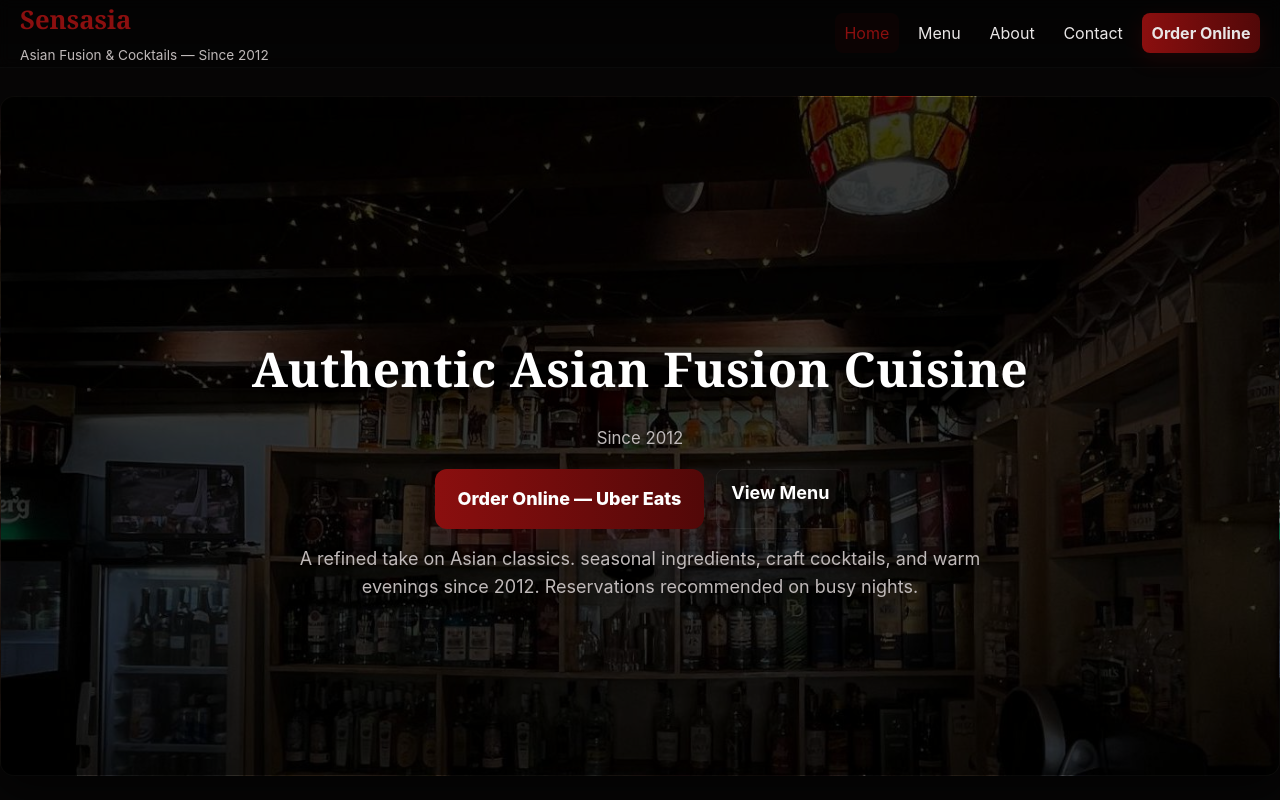
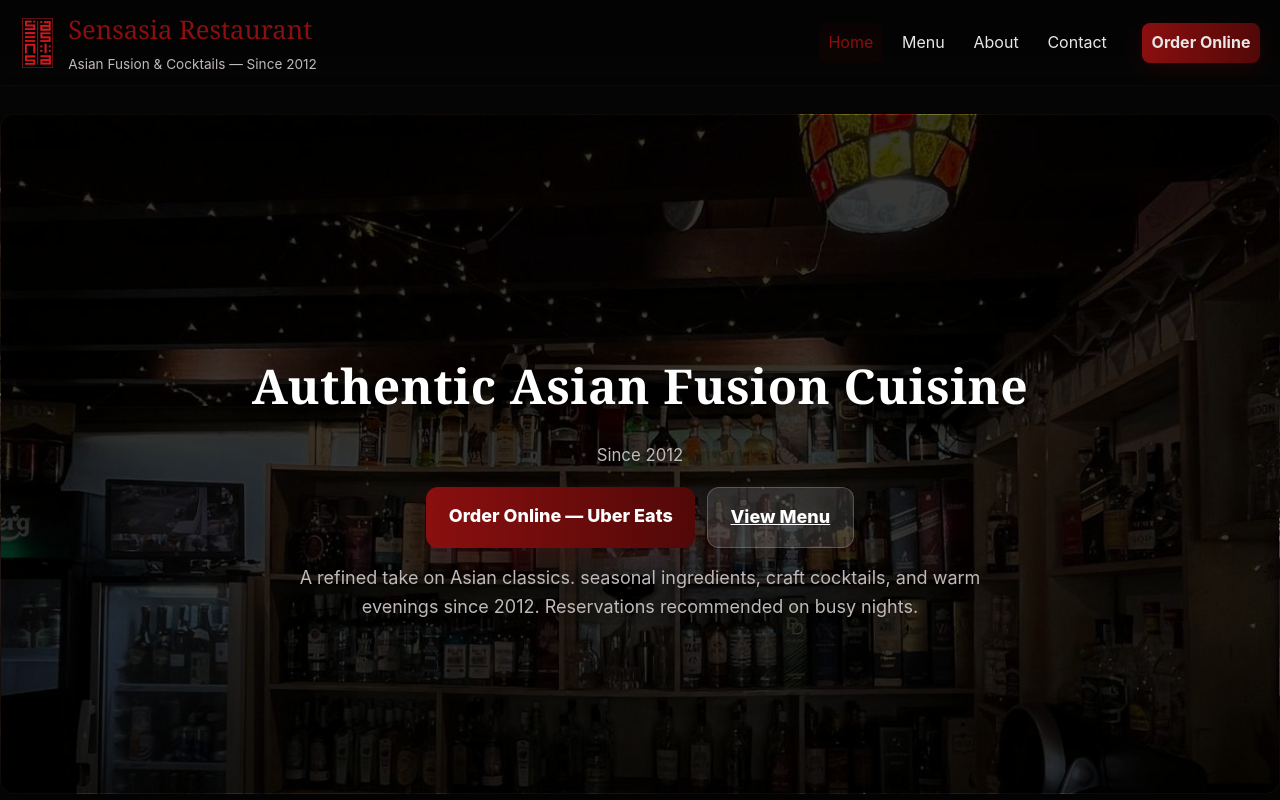
Before and after one commit to dion-nikila/sensasia-website, a React (Create React App) app: page / in a window 1280 px wide. Shown: the top 800 px of the page. Built offline with nearby package versions, Linux system fonts and the light colour scheme.

Commit message:
bug fixes

```diff
--- a/src/App.css
+++ b/src/App.css
@@ -28,14 +28,115 @@ body{
 .container{ max-width:var(--max-width); margin:0 auto; padding:2.5rem 1.25rem; }
 
 /* NAVBAR */
-.nav{ border-bottom:1px solid rgba(255,255,255,0.03); background:linear-gradient(180deg, rgba(0,0,0,0.5), rgba(0,0,0,0.25)); position:sticky; top:0; z-index:9999; backdrop-filter: blur(6px); }
-.nav-inner{ display:flex; align-items:center; justify-content:space-between; flex-wrap:wrap; padding:1.1rem 1.5rem; }
-.brand-title{ margin:0; font-family: "Playfair Display", Georgia, serif; font-size:1.6rem; color:var(--crimson); }
-.brand-sub{ font-size:0.85rem; color:var(--muted); margin-top:0.25rem; }
-.links{ display:flex; flex-wrap:wrap; gap:0.6rem; }
-.links a{ margin-left:0; color:#e9e6e6; text-decoration:none; padding:0.45rem 0.6rem; border-radius:8px; transition:all .18s ease; font-size:1rem; }
-.links a.active, .links a:hover{ color:var(--crimson); background: rgba(139,15,15,0.06); }
-.nav-order{ margin-left:1rem; background: linear-gradient(90deg, var(--crimson), var(--crimson-deep)); padding:0.55rem 0.9rem; border-radius:10px; color:#fff; font-weight:700; text-decoration:none; box-shadow: 0 6px 20px rgba(139,15,15,0.17); }
+.nav {
+  border-bottom: 1px solid rgba(255, 255, 255, 0.03);
+  background: linear-gradient(180deg, rgba(0,0,0,0.5), rgba(0,0,0,0.25));
+  position: sticky;     /* keeps navbar at top */
+  top: 0;
+  z-index: 9999;
+  backdrop-filter: blur(6px);
+  padding-top: 0.6rem;
+  padding-bottom: 0.6rem;
+}
+
+.nav-inner {
+  display: flex;
+  align-items: center;  /* vertically center content */
+  justify-content: space-between;
+  flex-wrap: wrap;
+  padding-left: 1.5rem;
+  padding-right: 1.5rem;
+}
+
+/* Brand: logo + text */
+.brand {
+  display: flex;
+  align-items: center;
+}
+
+.brand-logo {
+  height: 50px;
+  width: auto;
+  object-fit: contain;
+  margin-right: 0.8rem;
+}
+
+.brand-text {
+  display: flex;
+  flex-direction: column;
+}
+
+.brand-title {
+  font-family: "Playfair Display", Georgia, serif;
+  font-size: 1.6rem;
+  color: var(--crimson);
+  margin: 0;
+}
+
+.brand-sub {
+  font-size: 0.85rem;
+  color: var(--muted);
+  margin-top: 0.2rem;
+}
+
+/* Navigation links */
+.links {
+  display: flex;
+  flex-wrap: wrap;
+  gap: 0.6rem;
+  align-items: center;
+}
+
+.links a {
+  color: #e9e6e6;
+  text-decoration: none;
+  padding: 0.45rem 0.6rem;
+  border-radius: 8px;
+  transition: all 0.18s ease;
+  font-size: 1rem;
+}
+
+.links a.active,
+.links a:hover {
+  color: var(--crimson);
+  background: rgba(139, 15, 15, 0.06);
+}
+
+.nav-order {
+  margin-left: 1rem;
+  background: linear-gradient(90deg, var(--crimson), var(--crimson-deep));
+  padding: 0.55rem 0.9rem;
+  border-radius: 10px;
+  color: #fff;
+  font-weight: 700;
+  text-decoration: none;
+  box-shadow: 0 6px 20px rgba(139, 15, 15, 0.17);
+}
+
+/* Hamburger toggle */
+.nav-toggle {
+  display: none;
+}
+
+/* Mobile responsiveness */
+@media (max-width: 768px) {
+  .nav-toggle {
+    display: block;
+    cursor: pointer;
+    font-size: 1.5rem;
+    color: #fff;
+  }
+  .links {
+    display: none;
+    flex-direction: column;
+    width: 100%;
+    margin-top: 0.5rem;
+  }
+  .links.active {
+    display: flex;
+  }
+}
+
 
 /* Mobile Hamburger */
 .nav-toggle{ display:none; font-size:1.5rem; color:var(--white); cursor:pointer; }
@@ -54,6 +155,40 @@ body{
 .btn:hover{ transform: translateY(-2px); background:var(--crimson-deep); }
 .btn-outline{ background:transparent; border:1px solid rgba(255,255,255,0.06); color:var(--white); padding:0.55rem 0.9rem; border-radius:8px; }
 .btn-primary-hero{ padding:0.95rem 1.4rem; border-radius:12px; font-weight:800; background: linear-gradient(90deg,var(--crimson),var(--crimson-deep)); box-shadow:0 10px 28px rgba(139,15,15,0.18); color:#fff; }
+
+/* Secondary hero button – more visible, centered text, elegant style */
+.btn-secondary-hero {
+  background: rgba(255, 255, 255, 0.12);  /* subtle light background */
+  color: #fff;                             /* text color */
+  border: 1px solid rgba(255, 255, 255, 0.2);
+  padding: 0.95rem 1.4rem;                 /* same height as primary button */
+  border-radius: 12px;
+  font-weight: 800;
+  display: flex;
+  align-items: center;                      /* vertically center text */
+  justify-content: center;                  /* horizontally center text */
+  transition: all 0.25s ease;
+}
+
+.btn-secondary-hero:hover {
+  background: rgba(255, 255, 255, 0.22);  /* slightly brighter on hover */
+  transform: translateY(-2px);
+  color: #fff;
+  border-color: rgba(255, 255, 255, 0.3);
+}
+
+@media (max-width: 768px) {
+  .hero-actions {
+    flex-direction: column;   /* stack buttons */
+    gap: 12px;
+  }
+
+  .hero-actions .btn-primary-hero,
+  .hero-actions .btn-secondary-hero {
+    width: 100%;              /* full width */
+    justify-content: center;  /* center text */
+  }
+}
 
 /* Root spacing */
 .page-root{ padding-bottom:48px; }
@@ -156,28 +291,122 @@ body{
 .spotlight-desc{ color:#cfc7c7; font-size:1rem; }
 
 /* Featured grid */
-.featured-grid{ display:grid; grid-template-columns:repeat(4,1fr); gap:18px; margin-top:18px; }
-@media (max-width:1100px){ .featured-grid{ grid-template-columns:repeat(2,1fr); } }
-.featured-card{
-  height:240px;
-  border-radius:12px;
-  background-size:cover;
-  background-position:center;
-  position:relative;
-  overflow:hidden;
-  border:1px solid rgba(255,255,255,0.03);
-  display:flex;
-  align-items:flex-end;
-  box-shadow:0 12px 30px rgba(0,0,0,0.55);
-  transition: transform .22s ease, box-shadow .22s ease;
-  background-color: rgba(0,0,0,0.5);
+.featured-grid {
+  display: grid;
+  grid-template-columns: repeat(4, 1fr);
+  gap: 18px;
+  margin-top: 18px;
+}
+
+/* Desktop -> Tablet */
+@media (max-width: 1100px) {
+  .featured-grid {
+    grid-template-columns: repeat(2, 1fr);
+  }
+}
+
+/* Mobile screens */
+@media (max-width: 760px) {
+  .featured-grid {
+    grid-template-columns: 1fr; /* single column */
+    gap: 14px;
+  }
+}
+
+/* Featured card */
+.featured-card {
+  height: 240px;
+  border-radius: 12px;
+  background-size: cover;
+  background-position: center;
+  position: relative;
+  overflow: hidden;
+  border: 1px solid rgba(255, 255, 255, 0.03);
+  display: flex;
+  align-items: flex-end;
+  box-shadow: 0 12px 30px rgba(0, 0, 0, 0.55);
+  transition: transform 0.22s ease, box-shadow 0.22s ease;
+  background-color: rgba(0, 0, 0, 0.5);
   background-blend-mode: multiply;
 }
-.featured-card::after{ content:""; position:absolute; inset:0; background: rgba(0,0,0,0.5); z-index:1; pointer-events:none; }
-.featured-card:hover{ transform: translateY(-6px); box-shadow: 0 20px 48px rgba(0,0,0,0.65); }
-.featured-meta{ position:relative; z-index:2; width:100%; padding:18px; display:flex; justify-content:space-between; align-items:flex-end; color:#fff; text-shadow:0 4px 12px rgba(0,0,0,0.6); }
-.featured-name{ font-family:"Playfair Display", Georgia, serif; font-weight:700; font-size:1.15rem; }
-.featured-price{ font-weight:800; color:#ffdede; }
+
+.featured-card::after {
+  content: "";
+  position: absolute;
+  inset: 0;
+  background: rgba(0, 0, 0, 0.5);
+  z-index: 1;
+  pointer-events: none;
+}
+
+.featured-card:hover {
+  transform: translateY(-6px);
+  box-shadow: 0 20px 48px rgba(0, 0, 0, 0.65);
+}
+
+/* Card content */
+.featured-meta {
+  position: relative;
+  z-index: 2;
+  width: 100%;
+  padding: 18px;
+  display: flex;
+  justify-content: space-between;
+  align-items: flex-end;
+  color: #fff;
+  text-shadow: 0 4px 12px rgba(0, 0, 0, 0.6);
+}
+
+/* Card text */
+.featured-name {
+  font-family: "Playfair Display", Georgia, serif;
+  font-weight: 700;
+  font-size: 1.15rem;
+}
+
+.featured-price {
+  font-weight: 800;
+  color: #ffdede;
+}
+
+/* Tablet adjustments */
+@media (max-width: 1024px) {
+  .featured-card {
+    height: 220px;
+  }
+
+  .featured-name {
+    font-size: 1.05rem;
+  }
+
+  .featured-price {
+    font-size: 1rem;
+  }
+}
+
+/* Mobile adjustments */
+@media (max-width: 760px) {
+  .featured-card {
+    height: 200px;
+  }
+
+  .featured-meta {
+    flex-direction: column; /* stack name & price */
+    align-items: flex-start;
+    padding: 12px;
+    text-shadow: 0 3px 10px rgba(0, 0, 0, 0.6);
+  }
+
+  .featured-name {
+    font-size: 1rem;
+    margin-bottom: 6px;
+  }
+
+  .featured-price {
+    font-size: 0.95rem;
+  }
+}
+
 
 /* Schedule / Events */
 .large-schedule-grid{ display:flex; gap:20px; justify-content:space-between; margin-top:18px; }
@@ -270,18 +499,20 @@ body{
 
 .menu-subtitle {
   font-size: 1.1rem;
-  color: #bfb9b9; /* muted text matching site theme */
+  color: #bfb9b9; /* muted text */
   margin-bottom: 3rem;
 }
 
+/* Grid Layout */
 .menu-grid {
   display: grid;
   grid-template-columns: repeat(auto-fit, minmax(380px, 1fr));
   gap: 2.5rem;
 }
 
+/* Individual Menu Card */
 .menu-card {
-  background: #121212; /* matches panel color from your site */
+  background: #121212;
   padding: 2rem;
   border-radius: 16px;
   box-shadow: 0 6px 20px rgba(0, 0, 0, 0.25);
@@ -294,10 +525,11 @@ body{
   box-shadow: 0 12px 30px rgba(0, 0, 0, 0.45);
 }
 
+/* Menu Header */
 .menu-header h3 {
   font-size: 1.6rem;
   margin-bottom: 0.3rem;
-  color: #8b0f0f; /* matches brand accent */
+  color: #8b0f0f;
 }
 
 .menu-header p {
@@ -306,11 +538,37 @@ body{
   margin-bottom: 1.2rem;
 }
 
-.menu-frame {
-  border: none; /* removed white border */
+/* Responsive Iframe Wrapper */
+.menu-frame-wrapper {
+  position: relative;
+  width: 100%;
+  padding-top: 141%; /* maintains aspect ratio */
+  overflow: hidden;
   border-radius: 10px;
   box-shadow: 0 4px 12px rgba(0, 0, 0, 0.25);
 }
+
+.menu-frame-wrapper iframe {
+  position: absolute;
+  top: 0;
+  left: 0;
+  width: 100%;
+  height: 100%;
+  border: none;
+}
+
+/* Mobile Adjustments */
+@media (max-width: 768px) {
+  .menu-grid {
+    grid-template-columns: 1fr;
+    gap: 1.5rem;
+  }
+
+  .menu-frame-wrapper {
+    padding-top: 180%; /* taller to fit PDF better on narrow screens */
+  }
+}
+
 
 /* About Section */
 .about-section {
@@ -337,6 +595,8 @@ body{
   line-height: 1.7;
   font-size: 1.05rem;
 }
+
+
 
 /* Gallery */
 .about-gallery img {
@@ -382,7 +642,7 @@ body{
   .slick-next { right: -12px; }
 }
 
-/* Contact Page v3: Equal Height Cards */
+/* Contact Page  */
 .contact-cards {
   display: flex;
   flex-wrap: wrap;
--- a/src/Home.js
+++ b/src/Home.js
@@ -38,9 +38,10 @@ export default function Home() {
               >
                 Order Online — Uber Eats
               </a>
-              <a className="btn btn-outline" href="/menu">
-                View Menu
+              <a className="btn-secondary-hero" href="/menu">
+                  View Menu
               </a>
+
             </div>
             <p className="hero-paragraph muted" style={{ marginTop: 16 }}>
               A refined take on Asian classics. seasonal ingredients, craft cocktails,
--- a/src/Navbar.js
+++ b/src/Navbar.js
@@ -8,10 +8,17 @@ export default function Navbar() {
   return (
     <header className="nav">
       <div className="nav-inner container">
+        {/* Brand Logo + Text */}
         <div className="brand">
-          {/* PLACEHOLDER: Drop /logo.png into public/ and swap h1 for <img src="/logo.png" ... /> */}
-          <h1 className="brand-title">Sensasia</h1>
-          <div className="brand-sub">Asian Fusion & Cocktails — Since 2012</div>
+          <img
+            src="/images/logo.jpg"
+            alt="Sensasia Logo"
+            className="brand-logo"
+          />
+          <div className="brand-text">
+            <div className="brand-title">Sensasia Restaurant</div>
+            <div className="brand-sub">Asian Fusion & Cocktails — Since 2012</div>
+          </div>
         </div>
 
         {/* Hamburger for mobile */}
@@ -22,13 +29,13 @@ export default function Navbar() {
           &#9776;
         </div>
 
+        {/* Navigation Links */}
         <nav className={`links ${mobileOpen ? "active" : ""}`} aria-label="Main navigation">
           <Link className={loc.pathname === "/" ? "active" : ""} to="/">Home</Link>
           <Link className={loc.pathname === "/menu" ? "active" : ""} to="/menu">Menu</Link>
           <Link className={loc.pathname === "/about" ? "active" : ""} to="/about">About</Link>
           <Link className={loc.pathname === "/contact" ? "active" : ""} to="/contact">Contact</Link>
 
-          {/* Nav order button */}
           <a
             className="nav-order"
             href="https://www.ubereats.com/lk/store/sensasia-restaurant-ragama/xSqQwTKNRIS7aBF5YRel2g"
```
Also changed, not shown: public/images/PHOTO-2025-09-29-13-23-06 3.jpg (renamed from public/images/about6.jpg).
